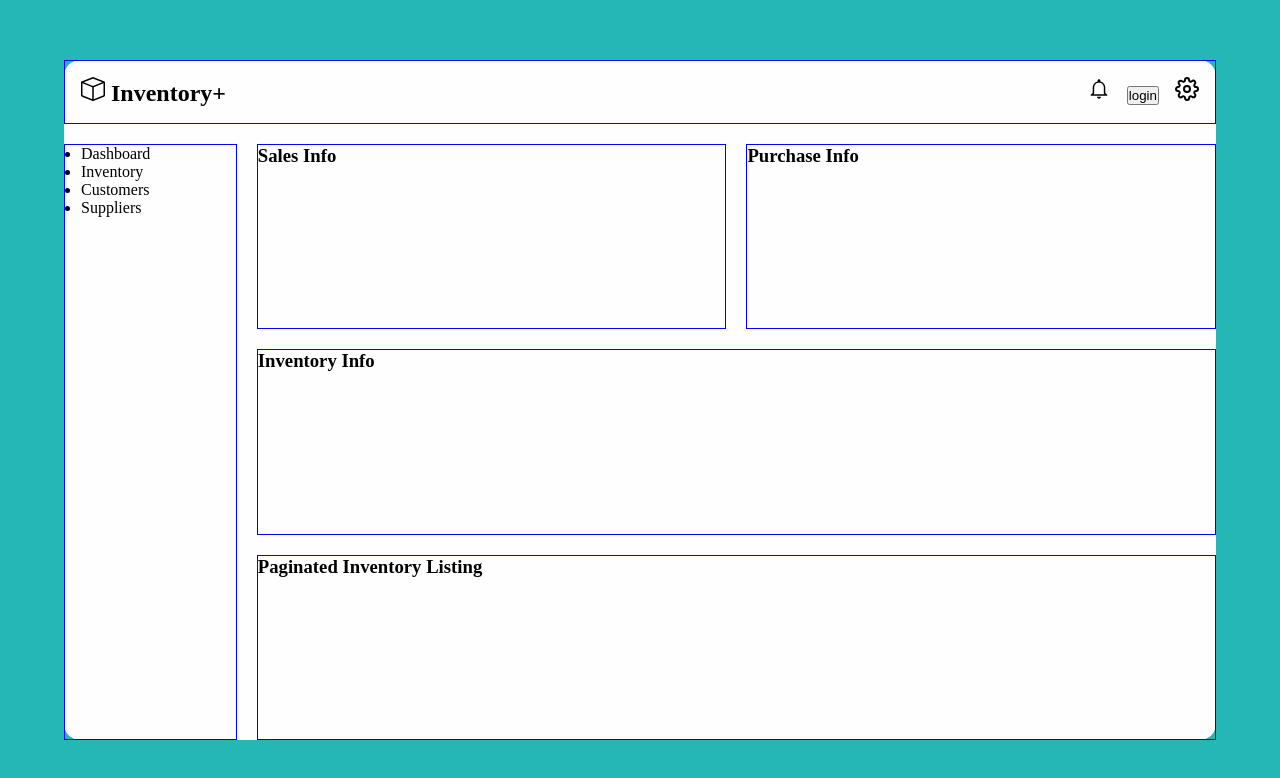
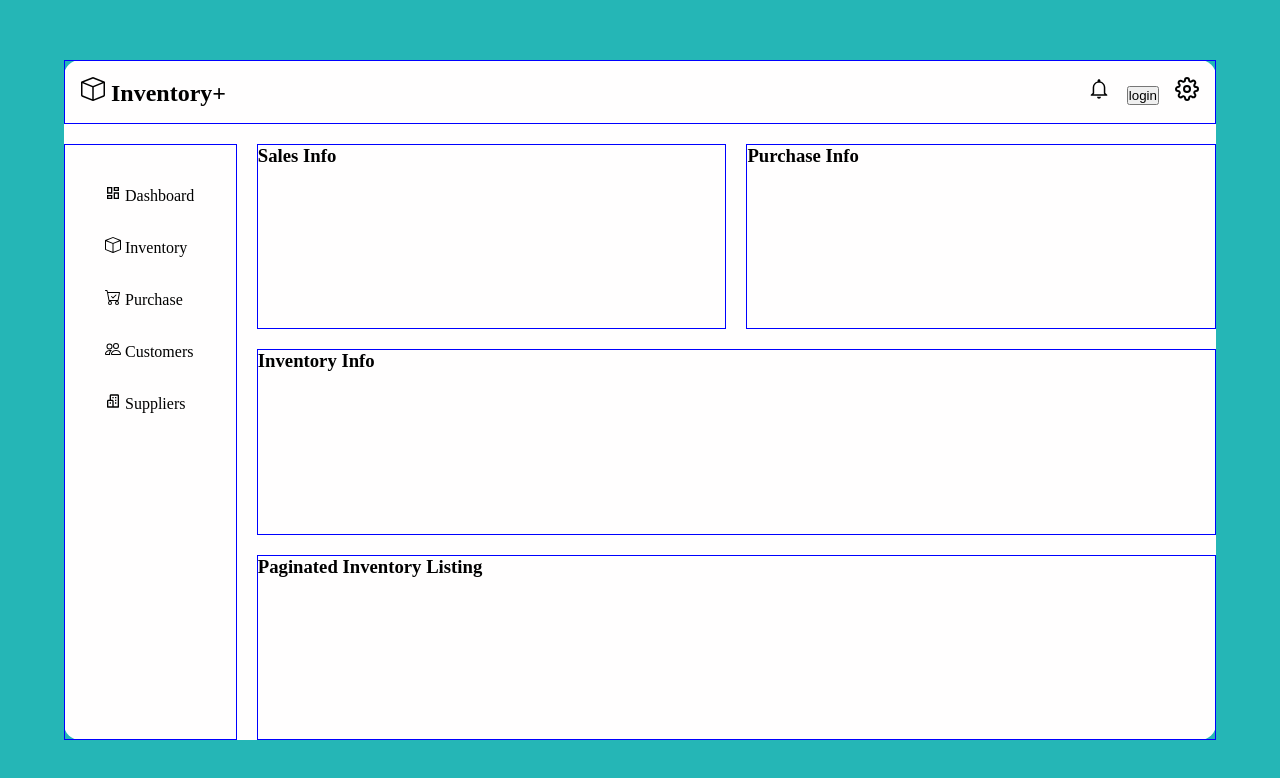
Before and after one commit to Denver-Meadows/inventory-tracker-app, a React (Create React App) app: page / in a window 1280 px wide. Shown: the top 778 px of the page. Built offline with nearby package versions, Linux system fonts and the light colour scheme.

Commit message:
basic styling for side-nav

```diff
--- a/src/components/SideNav.js
+++ b/src/components/SideNav.js
@@ -1,11 +1,31 @@
+import { MdOutlineDashboard } from "react-icons/md";
+import { BsBox, BsCartCheck, BsPeople } from "react-icons/bs";
+import { BiBuildings } from "react-icons/bi";
+
 function SideNav() {
   return (
     <div className="dashboard-content-side-nav">
-      <ul>
-        <li>Dashboard</li>
-        <li>Inventory</li>
-        <li>Customers</li>
-        <li>Suppliers</li>
+      <ul className="side-nav">
+        <li className="side-nav-item">
+          {" "}
+          <MdOutlineDashboard /> Dashboard
+        </li>
+        <li className="side-nav-item">
+          {" "}
+          <BsBox /> Inventory
+        </li>
+        <li className="side-nav-item">
+          {" "}
+          <BsCartCheck /> Purchase
+        </li>
+        <li className="side-nav-item">
+          {" "}
+          <BsPeople /> Customers
+        </li>
+        <li className="side-nav-item">
+          {" "}
+          <BiBuildings /> Suppliers
+        </li>
       </ul>
     </div>
   );
--- a/src/index.scss
+++ b/src/index.scss
@@ -35,7 +35,7 @@
   &-side-nav {
     border: 1px solid blue;
     grid-row: 2 / 5;
-    padding-left: 1rem;
+    padding: 2rem;
   }
   &-sales {
     border: 1px solid blue;
@@ -63,3 +63,12 @@
     font-size: 1.5rem;
   }
 }
+
+// Side Nav
+.side-nav {
+  list-style: none;
+
+  &-item {
+    margin: 0.5rem 0.5rem 2rem 0.5rem;
+  }
+}
```
